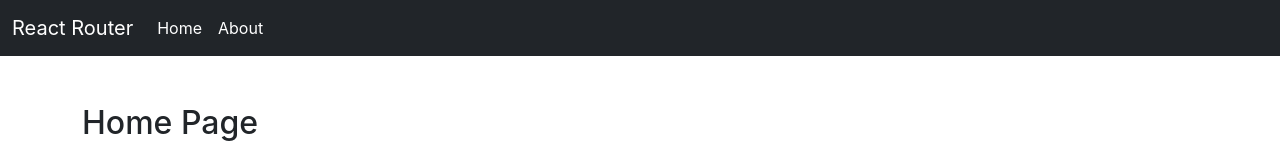
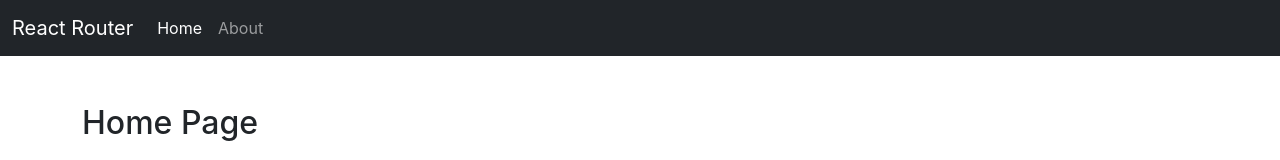
Before and after one commit to vapinedo/React-ReactRouter, a React (Create React App) app: page / in a window 1280 px wide. Shown: the top 160 px of the page. Built offline with nearby package versions, Linux system fonts and the light colour scheme.

Commit message:
[add] NavLink & Active Links

```diff
--- a/src/components/Navbar.js
+++ b/src/components/Navbar.js
@@ -1,5 +1,5 @@
 import React from "react";
-import { Link } from "react-router-dom"
+import { NavLink } from "react-router-dom"
 
 export const Navbar = () => {
   return (
@@ -25,15 +25,15 @@ export const Navbar = () => {
           <ul className="navbar-nav me-auto mb-2 mb-lg-0">
 
             <li className="nav-item">
-              <Link to="/" className="nav-link active" aria-current="page">
+              <NavLink to="/" className="nav-link" aria-current="page">
                 Home
-              </Link>
+              </NavLink>
             </li>
 
             <li className="nav-item">
-              <Link to="/about" className="nav-link active" aria-current="page">
+              <NavLink to="/about" className="nav-link" aria-current="page">
                 About
-              </Link>
+              </NavLink>
             </li>
 
           </ul>
```
